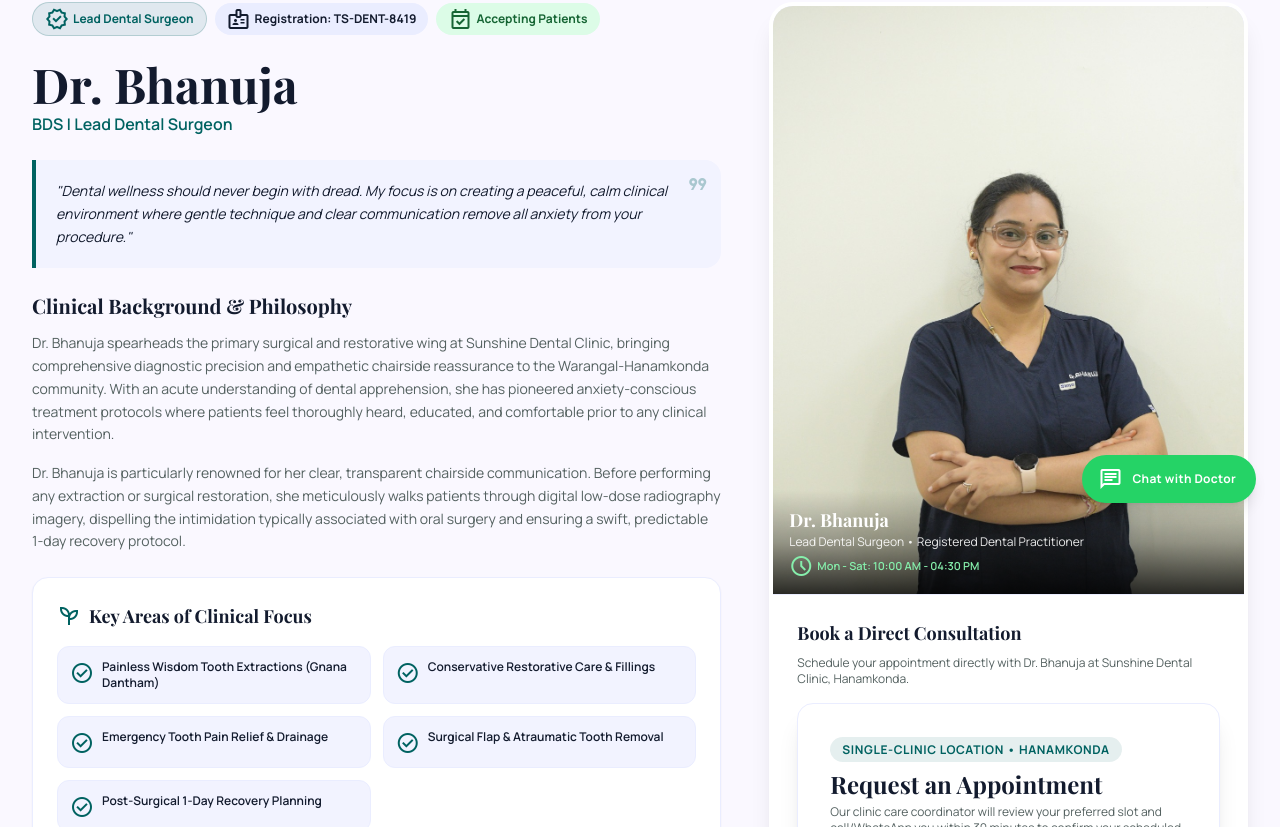
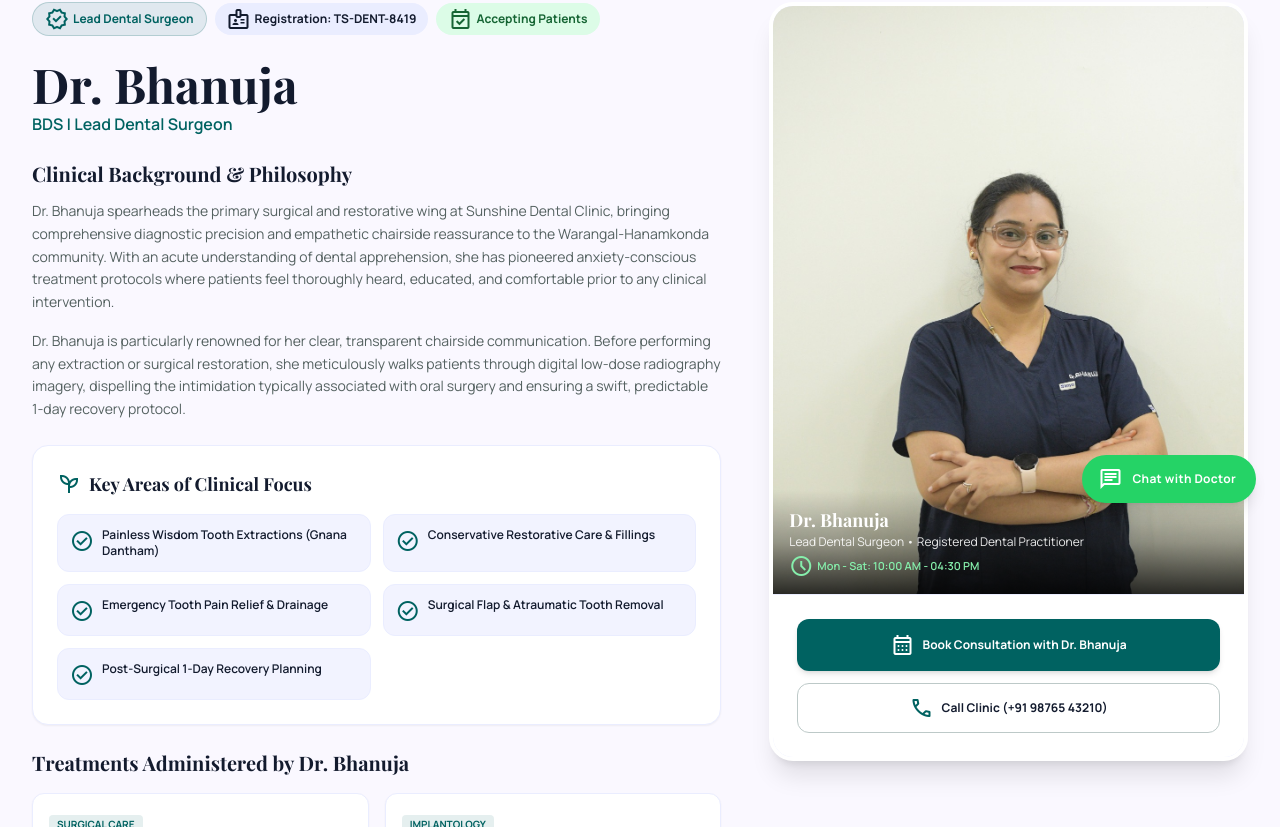
Before and after one commit to uniscaledigital/sunshine-dentals, a React (Vite) app: page /doctors/bhanuja in a window 1280 px wide. Shown: the part 273-1100 px from the top of the page. Built offline with nearby package versions, Linux system fonts and the light colour scheme; a web font is replaced by a local one.

Commit message:
refactor: remove modern clinic section, trust badges strip, doctor quotes, and embedded sidebar form

```diff
--- a/src/pages/DoctorBhanujaPage.tsx
+++ b/src/pages/DoctorBhanujaPage.tsx
@@ -1,7 +1,7 @@
 import React from 'react';
 import { Link } from 'react-router-dom';
 import { doctors, services, clinicInfo } from '../config/clinicData';
-import { AppointmentForm } from '../components/AppointmentForm';
+
 
 export const DoctorBhanujaPage: React.FC = () => {
   const doctor = doctors.find((d) => d.id === 'bhanuja')!;
@@ -63,13 +63,7 @@ export const DoctorBhanujaPage: React.FC = () => {
             </p>
           </div>
 
-          {/* Quote */}
-          <div className="bg-surface-container-low border-l-4 border-primary rounded-r-2xl p-5 italic text-sm text-on-surface leading-relaxed relative">
-            <span className="material-symbols-outlined text-primary/30 text-4xl absolute right-3 top-3 pointer-events-none">
-              format_quote
-            </span>
-            "{doctor.quote}"
-          </div>
+
 
           {/* Full Bio */}
           <div>
@@ -146,14 +140,21 @@ export const DoctorBhanujaPage: React.FC = () => {
               </div>
             </div>
 
-            <div className="p-6 bg-white border-t border-surface-container">
-              <h3 className="font-headline font-bold text-lg text-on-surface mb-2">
-                Book a Direct Consultation
-              </h3>
-              <p className="text-xs text-secondary mb-4">
-                Schedule your appointment directly with Dr. Bhanuja at Sunshine Dental Clinic, Hanamkonda.
-              </p>
-              <AppointmentForm initialDoctor="bhanuja" />
+            <div className="p-6 bg-white border-t border-surface-container flex flex-col gap-3">
+              <Link
+                to={`/book-appointment?doctor=${doctor.id}`}
+                className="w-full text-center py-3.5 px-4 bg-primary hover:bg-primary-container text-white font-bold text-xs rounded-xl shadow-md transition-all flex items-center justify-center gap-2"
+              >
+                <span className="material-symbols-outlined text-[18px]">calendar_month</span>
+                <span>Book Consultation with {doctor.name}</span>
+              </Link>
+              <a
+                href={`tel:${clinicInfo.phone}`}
+                className="w-full text-center py-3 px-4 border border-outline-variant text-on-surface hover:bg-surface-container-low font-bold text-xs rounded-xl transition-all flex items-center justify-center gap-2"
+              >
+                <span className="material-symbols-outlined text-[18px] text-primary">call</span>
+                <span>Call Clinic ({clinicInfo.phone})</span>
+              </a>
             </div>
           </div>
         </div>
--- a/src/pages/DoctorMadhuriPage.tsx
+++ b/src/pages/DoctorMadhuriPage.tsx
@@ -1,7 +1,7 @@
 import React from 'react';
 import { Link } from 'react-router-dom';
 import { doctors, services, clinicInfo } from '../config/clinicData';
-import { AppointmentForm } from '../components/AppointmentForm';
+
 
 export const DoctorMadhuriPage: React.FC = () => {
   const doctor = doctors.find((d) => d.id === 'madhuri')!;
@@ -63,13 +63,7 @@ export const DoctorMadhuriPage: React.FC = () => {
             </p>
           </div>
 
-          {/* Quote */}
-          <div className="bg-surface-container-low border-l-4 border-primary rounded-r-2xl p-5 italic text-sm text-on-surface leading-relaxed relative">
-            <span className="material-symbols-outlined text-primary/30 text-4xl absolute right-3 top-3 pointer-events-none">
-              format_quote
-            </span>
-            "{doctor.quote}"
-          </div>
+
 
           {/* Full Bio */}
           <div>
@@ -146,14 +140,21 @@ export const DoctorMadhuriPage: React.FC = () => {
               </div>
             </div>
 
-            <div className="p-6 bg-white border-t border-surface-container">
-              <h3 className="font-headline font-bold text-lg text-on-surface mb-2">
-                Book a Direct Consultation
-              </h3>
-              <p className="text-xs text-secondary mb-4">
-                Schedule your aesthetic smile evaluation or single-sitting RCT directly with Dr. Madhuri.
-              </p>
-              <AppointmentForm initialDoctor="madhuri" />
+            <div className="p-6 bg-white border-t border-surface-container flex flex-col gap-3">
+              <Link
+                to={`/book-appointment?doctor=${doctor.id}`}
+                className="w-full text-center py-3.5 px-4 bg-primary hover:bg-primary-container text-white font-bold text-xs rounded-xl shadow-md transition-all flex items-center justify-center gap-2"
+              >
+                <span className="material-symbols-outlined text-[18px]">calendar_month</span>
+                <span>Book Consultation with {doctor.name}</span>
+              </Link>
+              <a
+                href={`tel:${clinicInfo.phone}`}
+                className="w-full text-center py-3 px-4 border border-outline-variant text-on-surface hover:bg-surface-container-low font-bold text-xs rounded-xl transition-all flex items-center justify-center gap-2"
+              >
+                <span className="material-symbols-outlined text-[18px] text-primary">call</span>
+                <span>Call Clinic ({clinicInfo.phone})</span>
+              </a>
             </div>
           </div>
         </div>
--- a/src/pages/HomePage.tsx
+++ b/src/pages/HomePage.tsx
@@ -1,6 +1,6 @@
 import React from 'react';
 import { Link } from 'react-router-dom';
-import { clinicInfo, doctors, services, clinicPhotos } from '../config/clinicData';
+import { clinicInfo, doctors, services } from '../config/clinicData';
 import { AppointmentForm } from '../components/AppointmentForm';
 import { BeforeAfterSlider } from '../components/BeforeAfterSlider';
 
@@ -67,18 +67,7 @@ export const HomePage: React.FC = () => {
               </a>
             </div>
 
-            {/* Trust Badges Bar */}
-            <div className="grid grid-cols-2 sm:grid-cols-4 gap-3 pt-4 border-t border-surface-container">
-              {clinicInfo.trustBadges.map((badge, idx) => (
-                <div key={idx} className="flex flex-col gap-1 p-2">
-                  <span className="material-symbols-outlined text-primary text-[24px]">
-                    {badge.icon}
-                  </span>
-                  <p className="text-xs font-bold text-on-surface leading-tight">{badge.title}</p>
-                  <p className="text-[11px] text-secondary leading-tight">{badge.subtitle}</p>
-                </div>
-              ))}
-            </div>
+
 
           </div>
 
@@ -359,39 +348,7 @@ export const HomePage: React.FC = () => {
         </div>
       </section>
 
-      {/* 6. MODERN CLINIC & STERILIZATION STANDARDS (Matching Stitch 4 Photo Grid) */}
-      <section className="w-full max-w-[1280px] mx-auto px-4 lg:px-8">
-        <div className="text-center max-w-2xl mx-auto mb-10">
-          <span className="text-xs font-bold text-primary tracking-widest uppercase bg-primary/10 px-3 py-1 rounded-full">
-            Clinical Environment
-          </span>
-          <h2 className="font-headline text-2xl sm:text-3xl lg:text-4xl font-bold text-on-surface mt-3">
-            Modern Clinic & Sterilization Standards
-          </h2>
-          <p className="text-sm text-secondary mt-2">
-            Engineered around international sterility guidelines. Experience peaceful operatory suites, medical autoclaves, and low-radiation digital imaging.
-          </p>
-        </div>
 
-        <div className="grid grid-cols-1 sm:grid-cols-2 lg:grid-cols-4 gap-4 lg:gap-6">
-          {clinicPhotos.map((photo, i) => (
-            <div
-              key={i}
-              className="group relative rounded-2xl overflow-hidden aspect-[4/3] sm:aspect-[3/4] bg-surface-container shadow-md"
-            >
-              <img
-                src={photo.image}
-                alt={photo.title}
-                className="w-full h-full object-cover group-hover:scale-105 transition-transform duration-500"
-              />
-              <div className="absolute inset-0 bg-gradient-to-t from-black/80 via-black/20 to-transparent p-4 flex flex-col justify-end text-white">
-                <p className="font-headline font-bold text-sm leading-snug">{photo.title}</p>
-                <p className="text-[11px] text-white/80 line-clamp-2 mt-1">{photo.subtitle}</p>
-              </div>
-            </div>
-          ))}
-        </div>
-      </section>
 
       {/* 7. SCHEDULE YOUR VISIT ONLINE (Embedded Appointment Form) */}
       <section id="appointment-booking" className="w-full max-w-[1280px] mx-auto px-4 lg:px-8">
```
